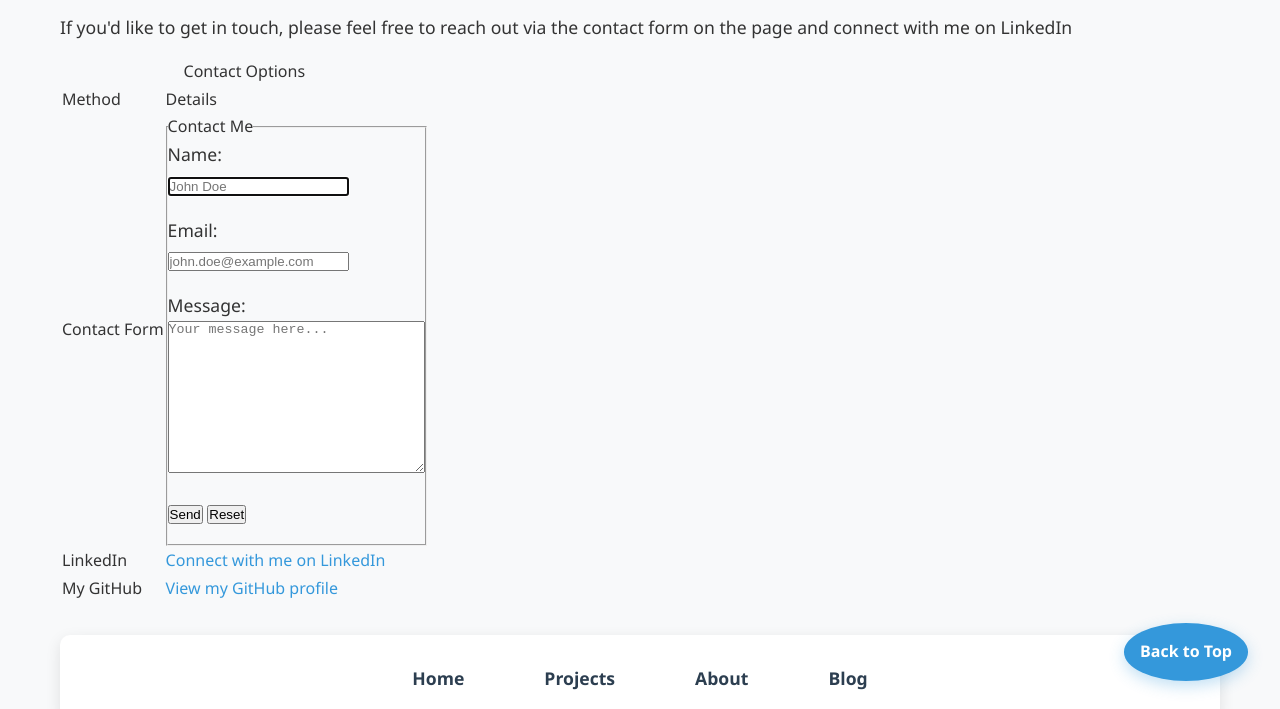
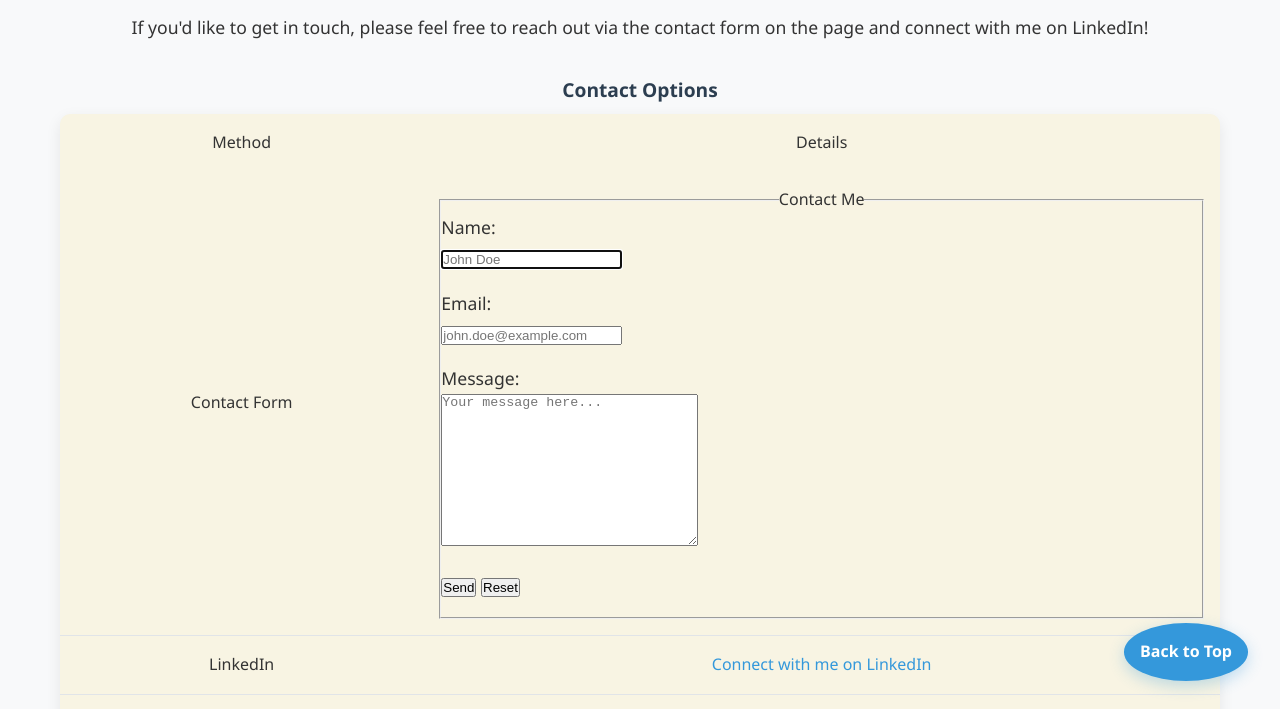
Before and after one commit to RollingTank/personal_webpage, a plain HTML site: page contact.html in a window 1280 px wide. Shown: the part 87-796 px from the top of the page. Drawn offline with Linux system fonts and the light colour scheme.

Commit message:
working on table. . .proving to be harder than expected

```diff
--- a/contact.html
+++ b/contact.html
@@ -12,9 +12,9 @@
 </head>
 <body>
     <h1>Contact Me</h1>
-    <p>If you'd like to get in touch, please feel free to reach out via the contact form on the page and connect with me on LinkedIn<p>
+    <p style="text-align: center;">If you'd like to get in touch, please feel free to reach out via the contact form on the page and connect with me on LinkedIn!<p>
     <table id="contact-options">
-        <caption>Contact Options</caption>
+        <caption style="text-align: center;">Contact Options</caption>
         <thead>
         <tr>
             <td>Method</td>
@@ -24,10 +24,10 @@
         <tbody>
         <tr>
             <td>Contact Form</td>
-            <td>
+            <td style="text-align: left;">
                 <form action="mailto:donotreplybackiwillnotrespond@gmail.com" method="POST">
                     <fieldset>
-                        <legend>Contact Me</legend>
+                        <legend style="text-align: center;">Contact Me</legend>
                     <p>
                     <label for="name">Name:</label><br>
                     <input type="text" id="name" name="name" required autocomplete="on" placeholder="John Doe" aria-required="true" autofocus><br>
--- a/css/styles.css
+++ b/css/styles.css
@@ -400,3 +400,51 @@ body > * {
 ::-webkit-scrollbar-thumb:hover {
     background: #2980b9;
 }
+/* Table Styles */
+table {
+    width: 100%;
+    border-collapse: collapse;
+    margin: 2rem 0;
+    background: #f8f4e3;
+    border-radius: 10px;
+    box-shadow: 0 5px 15px rgba(0,0,0,0.08);
+    overflow: hidden;
+    font-size: 1rem;
+}
+
+th, td {
+    padding: 1rem;
+    text-align: left;
+    border-bottom: 1px solid #e1e4e8;
+}
+
+td {
+    text-align: center;
+}
+
+th {
+    text-align: center;
+    font-size: large;
+    background: linear-gradient(135deg, #3498db 60%, #764ba2 100%);
+    color: white;
+    font-weight: 700;
+    letter-spacing: 0.05em;
+}
+
+tr:last-child td {
+    border-bottom: none;
+}
+
+tr:hover {
+    background-color: #ff2e00;
+    transition: background 0.2s;
+}
+
+caption {
+    caption-side: top;
+    font-size: 1.2rem;
+    font-weight: 600;
+    color: #2c3e50;
+    margin-bottom: 0.5rem;
+    text-align: left;
+}
```
